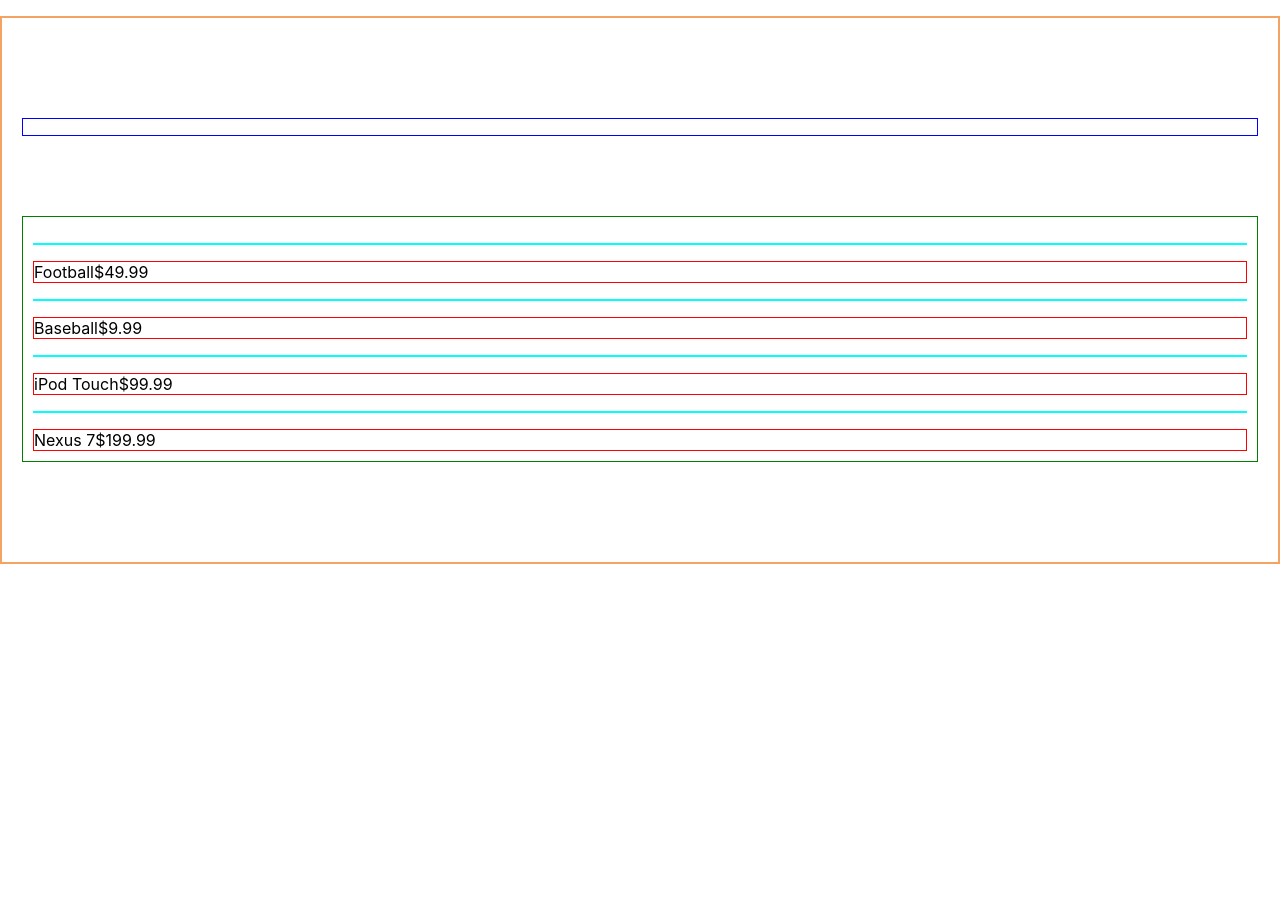
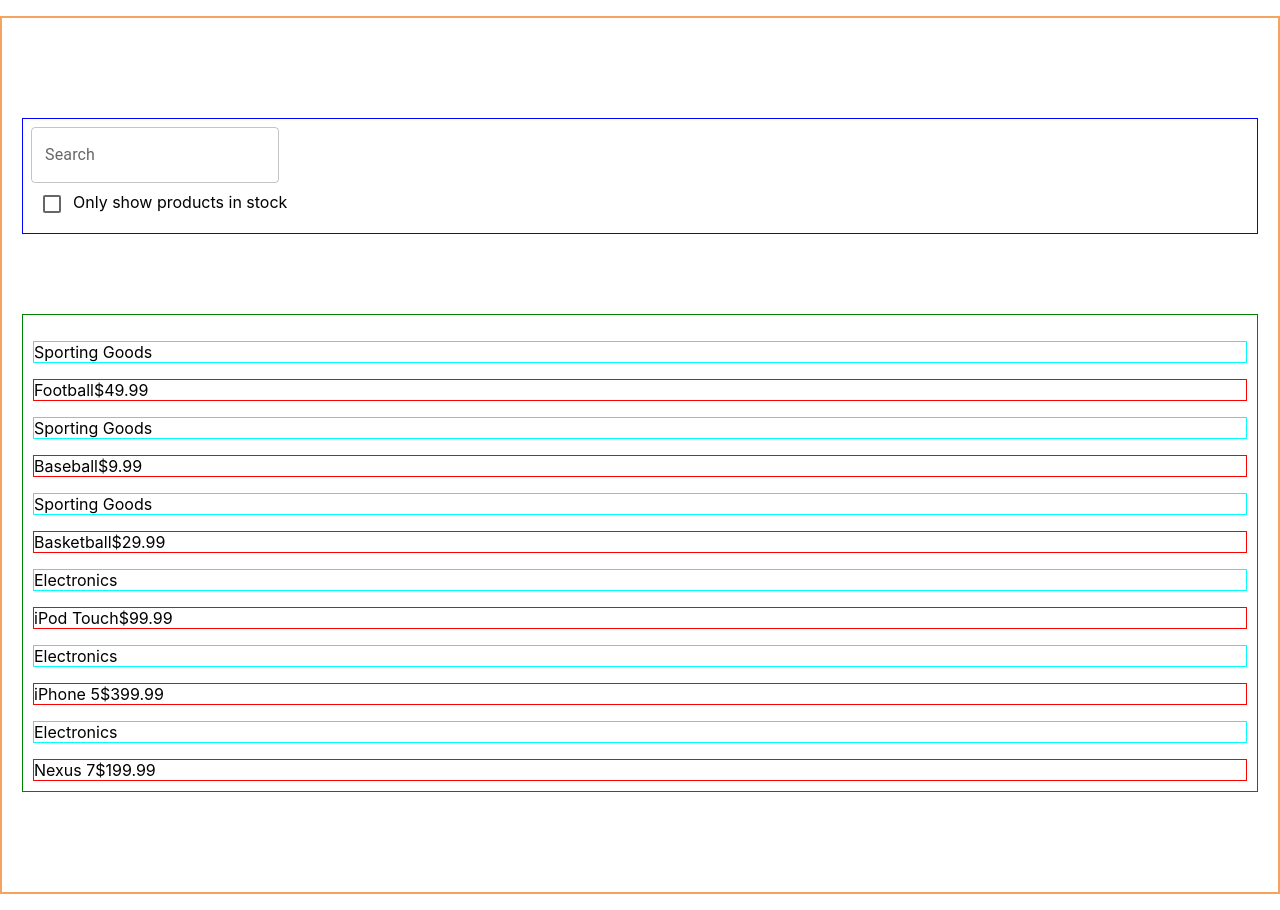
Before and after one commit to AnuvaPandya/React-assignment, a React (Create React App) app: page / in a window 1280 px wide. Before the commit the page ends 800 px from the top, so only its background shows below. Built offline with nearby package versions, Linux system fonts and the light colour scheme.

Commit message:
display of list

```diff
--- a/package.json
+++ b/package.json
@@ -3,6 +3,8 @@
   "version": "0.1.0",
   "private": true,
   "dependencies": {
+    "@emotion/react": "^11.5.0",
+    "@emotion/styled": "^11.3.0",
     "@mui/material": "^5.0.6",
     "@testing-library/jest-dom": "^5.11.4",
     "@testing-library/react": "^11.1.0",
--- a/src/components/ItemList.js
+++ b/src/components/ItemList.js
@@ -1,12 +1,14 @@
-import React from "react";
+import React, { useState } from "react";
 import { Data } from "./Data";
 import Items from "./Items";
 import "./ItemList.css";
-// import SearchBox from "./SearchBox";
-// import { Checkbox } from "@mui/material";
+import TextField from "@mui/material/TextField";
+import { Checkbox } from "@mui/material";
 
 const ItemList = () => {
-  // const label = { inputProps: { "aria-label": "Checkbox demo" } };
+  const label = { inputProps: { "aria-label": "Checkbox demo" } };
+  const [store, setStore] = useState("");
+  const [includes, setIncludes] = useState([]);
 
   return (
     <div>
@@ -18,11 +20,19 @@
           margin: "5rem auto",
         }}
       >
-        {/* <div>
-          <Checkbox {...label} />
+        <TextField
+          id="outlined-basic"
+          label="Search"
+          variant="outlined"
+          onChange={(event) => setStore(event.target.value)}
+        />
+        <div>
+          <Checkbox
+            {...label}
+            onChange={(event) => setIncludes(event.target.checked)}
+          />
           Only show products in stock
-        </div> */}
-        {/* <SearchBox /> */}
+        </div>
       </div>
       <div
         style={{
@@ -32,7 +42,16 @@
           margin: "5rem auto",
         }}
       >
-        {Data.filter((item) => item.stocked == true).map((item) => {
+        {Data.filter((item) => item.name.toLowerCase().includes(store))
+          .filter((item) => {
+            if (includes == false) {
+              return true;
+            }
+            if (includes == true) {
+              return item.stocked == true;
+            }
+          })
+          .map((item) => {
             return (
               <Items
                 name={item.name}
--- a/src/components/Items.js
+++ b/src/components/Items.js
@@ -10,7 +10,9 @@
           borderSpacing: "15px",
           margin: "1rem auto",
         }}
-      ></div>
+      >
+        {props.category}
+      </div>
       <div
         style={{
           border: "1px solid red",
```
Also changed, not shown: 2 other files (tests, documents, lock files or other folders). Lines whose indentation alone changed are shown as unchanged.
